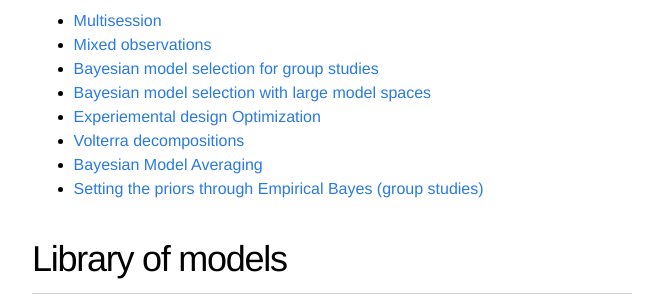
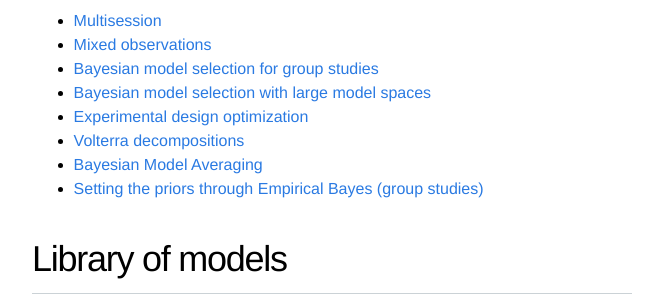
Before and after one commit to MBB-team/VBA-toolbox, a Jekyll site: the page built from _wiki/Home.md, in a window 1280 px wide. Shown: the part 851-1151 px from the top of the page, without its empty margins (308-971 px from the left). Built offline with Jekyll 4.4.1, drawn with Linux system fonts in a browser that asks for light colours; nearby versions of some CDN libraries.

Commit message:
Update Home.md

```diff
--- a/_wiki/Home.md
+++ b/_wiki/Home.md
@@ -28,7 +28,7 @@ title: "home"
 - [Mixed observations](Multisources)
 - [Bayesian model selection for group studies](BMS-for-group-studies)
 - [Bayesian model selection with large model spaces](Comparing-large-spaces-of-models)
-- [Experiemental design Optimization](Optimizing-the-experimental-design)
+- [Experimental design optimization](Optimizing-the-experimental-design)
 - [Volterra decompositions](Volterra-decomposition)
 - [Bayesian Model Averaging](BVA-BMA)
 - [Setting the priors through Empirical Bayes (group studies)](VBA-MFX)
```
